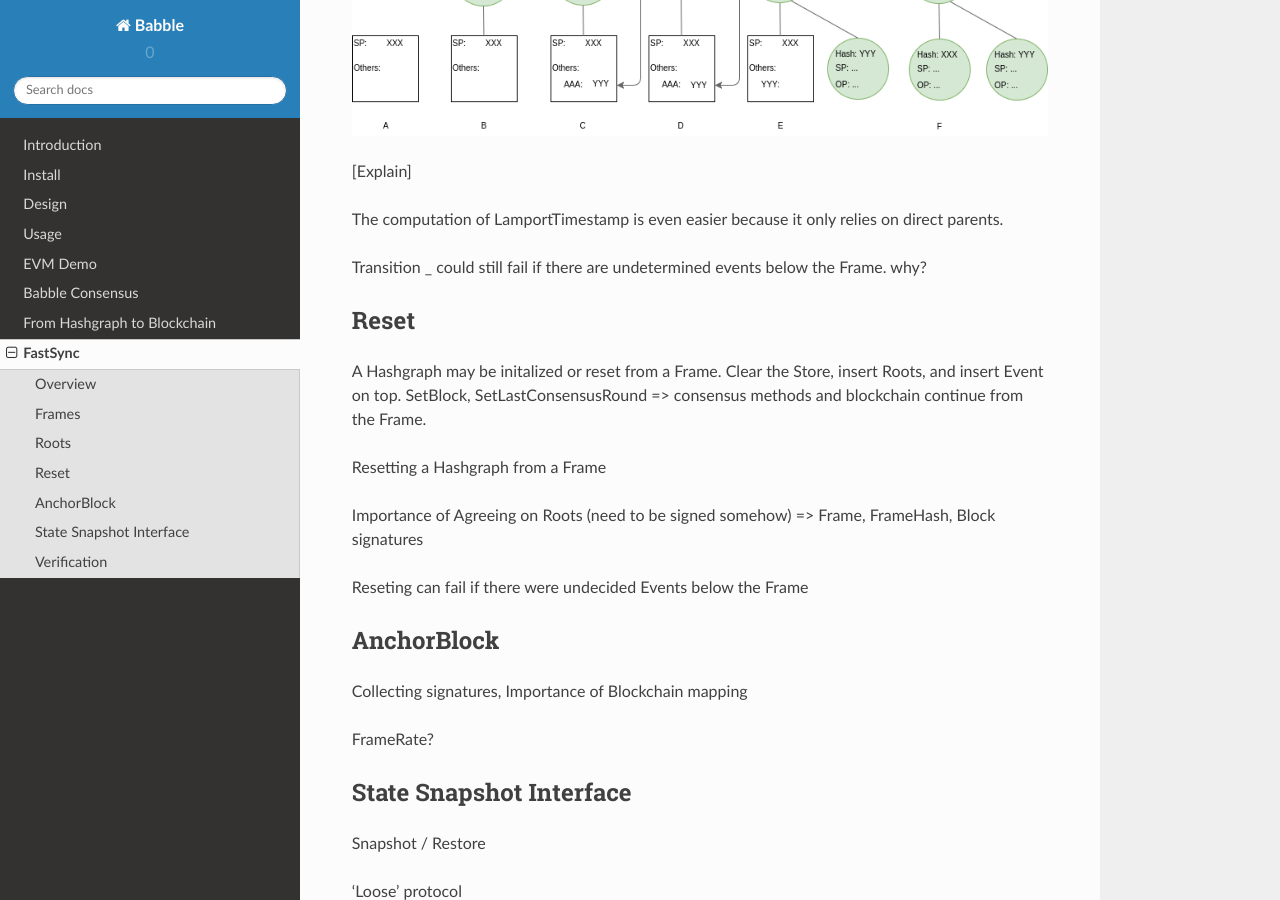
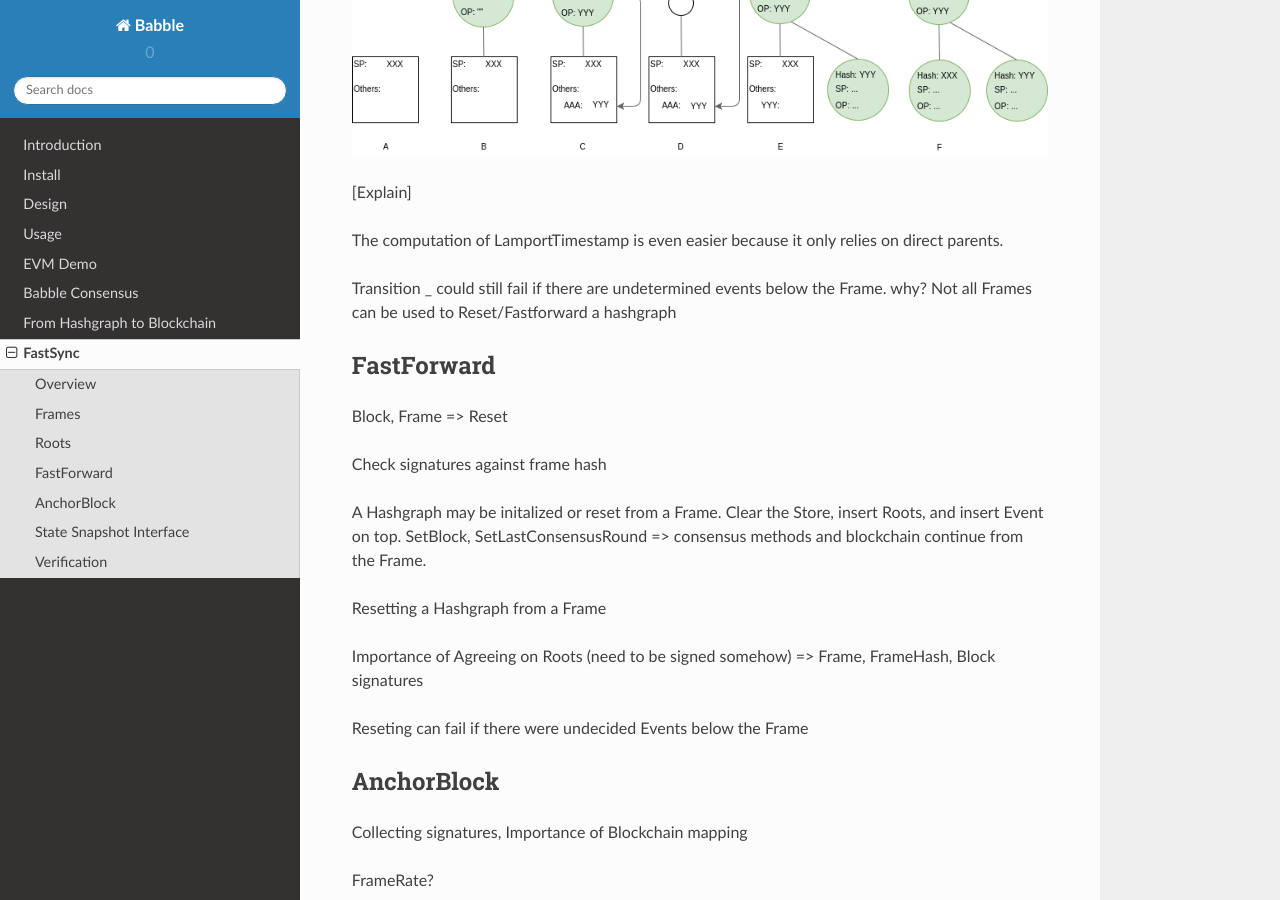
Before and after one commit to mosaicnetworks/babble, a Sphinx documentation site: the page built from docs/fastsync.rst, in a window 1280 px wide and 900 px high, scrolled down 4204 px. Built offline with Sphinx 7.4.7 and the Read the Docs theme 2.0.0, drawn with Linux system fonts in a browser that asks for light colours.

Commit message:
New diags

```diff
--- a/docs/fastsync.rst
+++ b/docs/fastsync.rst
@@ -135,10 +135,16 @@ The computation of LamportTimestamp is even easier because it only relies on
 direct parents.
 
 Transition _ could still fail if there are undetermined events below the Frame.
-why?
+why? Not all Frames can be used to Reset/Fastforward a hashgraph
 
-Reset
------
+FastForward
+-----------
+
+Block, Frame => Reset
+
+Check signatures against frame hash
+
+
 
 A Hashgraph may be initalized or reset from a Frame. Clear the Store, insert
 Roots, and insert Event on top. SetBlock, SetLastConsensusRound => consensus
```
Also changed, not shown: docs/assets/dag_frames_bx.xml (+1 -1 lines), docs/assets/roots_1.xml (+1 -1 lines), docs/assets/dag_frames_bx.png, docs/assets/roots_1.png.
